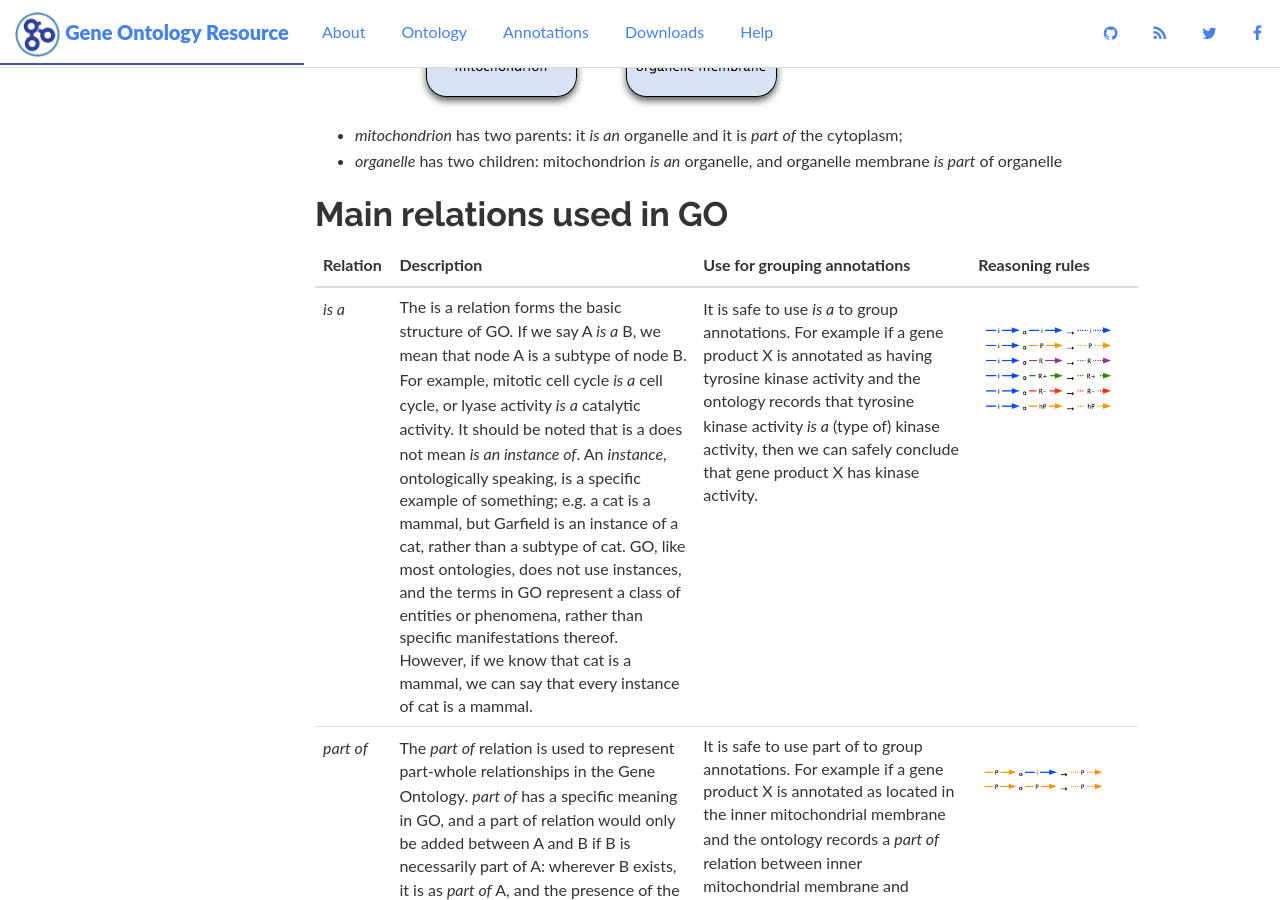
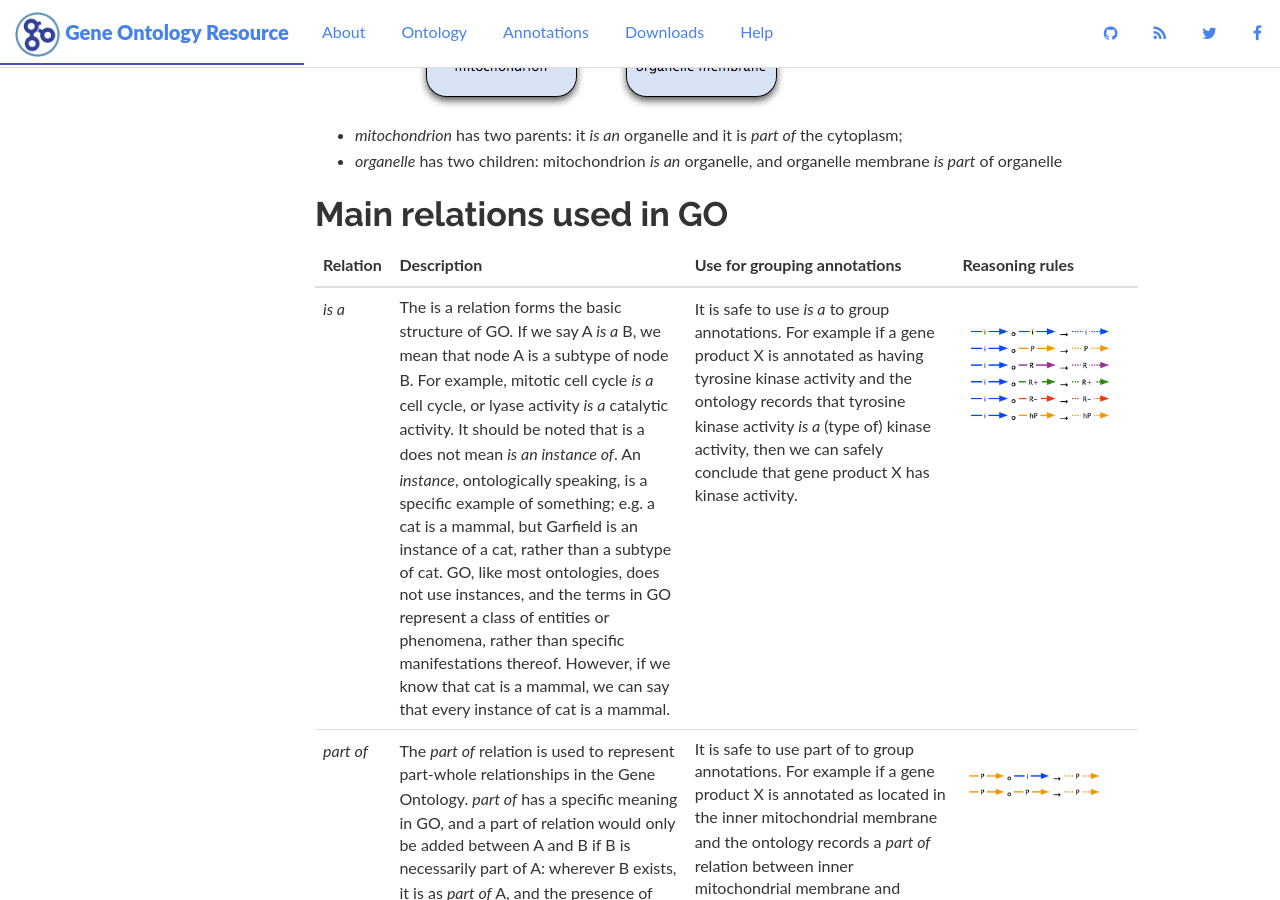
Before and after one commit to geneontology/geneontology.github.io, a Jekyll site: the page built from _docs/ontology-relations.md, in a window 1280 px wide and 900 px high, scrolled down 1648 px. Built offline with Jekyll 4.4.1, drawn with Linux system fonts in a browser that asks for light colours; nearby versions of some CDN libraries.

Commit message:
Update ontology-relations.md

```diff
--- a/_docs/ontology-relations.md
+++ b/_docs/ontology-relations.md
@@ -48,7 +48,7 @@
 
 | **Relation** | **Description** | **Use for grouping annotations** | **Reasoning rules** |
 |------------------|-------------|-------------|-------------|
-| *is a*  | The is a relation forms the basic structure of GO. If we say A *is a* B, we mean that node A is a subtype of node B. For example, mitotic cell cycle *is a* cell cycle, or lyase activity *is a* catalytic activity. It should be noted that is a does not mean *is an instance of*. An *instance*, ontologically speaking, is a specific example of something; e.g. a cat is a mammal, but Garfield is an instance of a cat, rather than a subtype of cat. GO, like most ontologies, does not use instances, and the terms in GO represent a class of entities or phenomena, rather than specific manifestations thereof. However, if we know that cat is a mammal, we can say that every instance of cat is a mammal. | It is safe to use *is a* to group annotations. For example if a gene product X is annotated as having tyrosine kinase activity and the ontology records that tyrosine kinase activity *is a* (type of) kinase activity, then we can safely conclude that gene product X has kinase activity.|  ![is-a](/assets/graffle-isa-inf.png){:width="2000"} |
-| *part of* | The *part of* relation is used to represent part-whole relationships in the Gene Ontology. *part of* has a specific meaning in GO, and a part of relation would only be added between A and B if B is necessarily part of A: wherever B exists, it is as *part of* A, and the presence of the B implies the presence of A. However, given the occurrence of A, we cannot say for certain that B exists. | It is safe to use part of to group annotations. For example if a gene product X is annotated as located in the inner mitochondrial membrane and the ontology records a *part of* relation between inner mitochondrial membrane and mitochondrion, we can safely conclude that X is located in a mitochondrion.| ![part-of](/assets/graffle-partof-inf.png){:width="2000"} |
-| *has part*  | The logical complement to the *part of* relation is *has part*, which represents a part-whole relationship from the perspective of the parent. As with *part of*, the GO relation *has part* is only used in cases where A always has B as a part, i.e. where A necessarily *has part* B. If A exists, B will always exist; however, if B exists, we cannot say for certain that A exists. i.e. all A have part B; some B part of A. | It is NOT correct to use *has part* for grouping annotations. For example, we might assert in the ontology that a receptor tyrosine kinase activity *has part* kinase activity. However it would not then be correct to group all annotations to kinase activity under receptor tyrosine kinase activity.  | ![has-part](/assets/graffle-haspart-inf.png){:width="2000"} |
-| *regulates* | Another common relationship in the Gene Ontology is that where one process directly affects the manifestation of another process or quality, i.e. the former *regulates* the latter. The target of the regulation may be another process—for example, regulation of a pathway or an enzymatic reaction—or it may be a quality, such as cell size or pH. Analogously to *part of*, this relation is used specifically to mean * **necessarily** regulates*: if both A and B are present, B always regulates A, but A may not always be regulated by B. i.e. all B *regulate* A; some A *regulated by* B.  | Unlike *is a* and *part of*, grouping annotations to gene products grouped via *regulates* changes the relationship between the GO term and the gene product. If an annotation on gene product X records that it is involved in a process that regulates glycolysis, it would not be correct to conclude that X is involved in glycolysis. Nevertheless, some tools use *regulates* relations to group annotations. This can be useful for gene-set enrichment. The resulting gene sets include genes that are involved in processes that are causally related to the grouping term. | ![regulation](/assets/graffle-regn-inf.png){:width="2000"} |
+| *is a*  | The is a relation forms the basic structure of GO. If we say A *is a* B, we mean that node A is a subtype of node B. For example, mitotic cell cycle *is a* cell cycle, or lyase activity *is a* catalytic activity. It should be noted that is a does not mean *is an instance of*. An *instance*, ontologically speaking, is a specific example of something; e.g. a cat is a mammal, but Garfield is an instance of a cat, rather than a subtype of cat. GO, like most ontologies, does not use instances, and the terms in GO represent a class of entities or phenomena, rather than specific manifestations thereof. However, if we know that cat is a mammal, we can say that every instance of cat is a mammal. | It is safe to use *is a* to group annotations. For example if a gene product X is annotated as having tyrosine kinase activity and the ontology records that tyrosine kinase activity *is a* (type of) kinase activity, then we can safely conclude that gene product X has kinase activity.|  ![is-a](/assets/graffle-isa-inf.png){:width="2500"} |
+| *part of* | The *part of* relation is used to represent part-whole relationships in the Gene Ontology. *part of* has a specific meaning in GO, and a part of relation would only be added between A and B if B is necessarily part of A: wherever B exists, it is as *part of* A, and the presence of the B implies the presence of A. However, given the occurrence of A, we cannot say for certain that B exists. | It is safe to use part of to group annotations. For example if a gene product X is annotated as located in the inner mitochondrial membrane and the ontology records a *part of* relation between inner mitochondrial membrane and mitochondrion, we can safely conclude that X is located in a mitochondrion.| ![part-of](/assets/graffle-partof-inf.png){:width="2500"} |
+| *has part*  | The logical complement to the *part of* relation is *has part*, which represents a part-whole relationship from the perspective of the parent. As with *part of*, the GO relation *has part* is only used in cases where A always has B as a part, i.e. where A necessarily *has part* B. If A exists, B will always exist; however, if B exists, we cannot say for certain that A exists. i.e. all A have part B; some B part of A. | It is NOT correct to use *has part* for grouping annotations. For example, we might assert in the ontology that a receptor tyrosine kinase activity *has part* kinase activity. However it would not then be correct to group all annotations to kinase activity under receptor tyrosine kinase activity.  | ![has-part](/assets/graffle-haspart-inf.png){:width="2500"} |
+| *regulates* | Another common relationship in the Gene Ontology is that where one process directly affects the manifestation of another process or quality, i.e. the former *regulates* the latter. The target of the regulation may be another process—for example, regulation of a pathway or an enzymatic reaction—or it may be a quality, such as cell size or pH. Analogously to *part of*, this relation is used specifically to mean * **necessarily** regulates*: if both A and B are present, B always regulates A, but A may not always be regulated by B. i.e. all B *regulate* A; some A *regulated by* B.  | Unlike *is a* and *part of*, grouping annotations to gene products grouped via *regulates* changes the relationship between the GO term and the gene product. If an annotation on gene product X records that it is involved in a process that regulates glycolysis, it would not be correct to conclude that X is involved in glycolysis. Nevertheless, some tools use *regulates* relations to group annotations. This can be useful for gene-set enrichment. The resulting gene sets include genes that are involved in processes that are causally related to the grouping term. | ![regulation](/assets/graffle-regn-inf.png){:width="2500"} |
```
